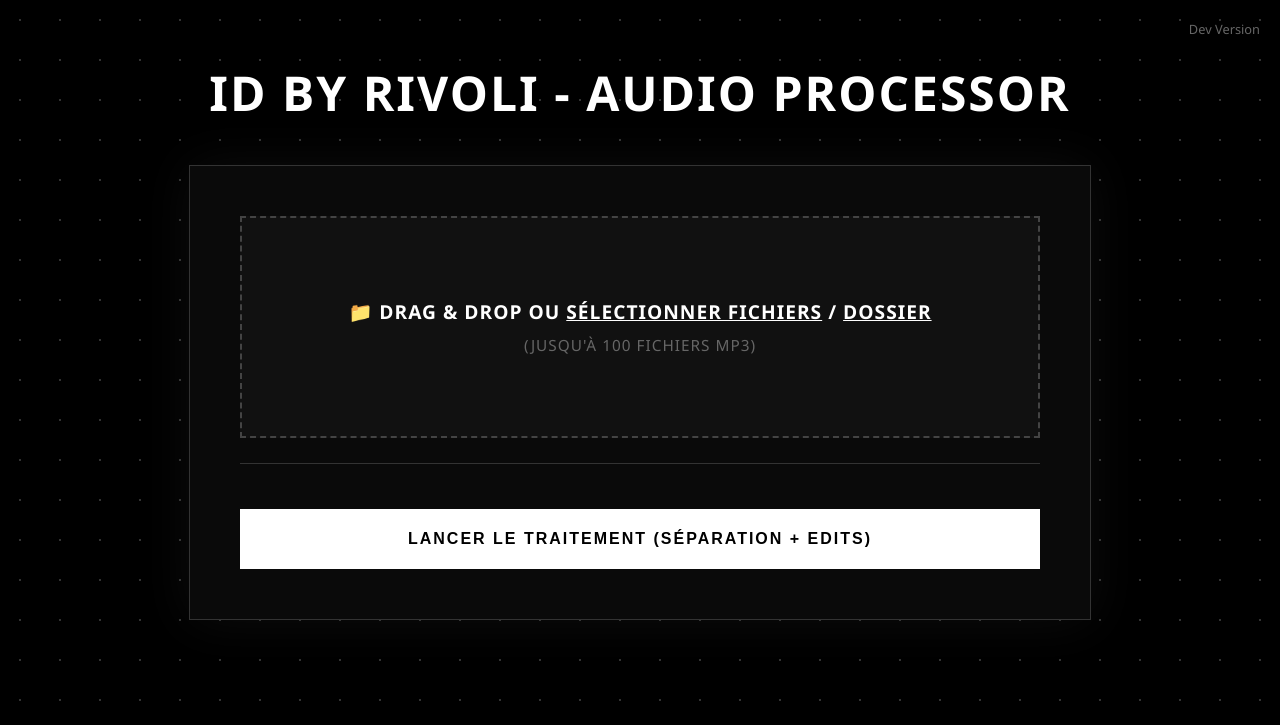
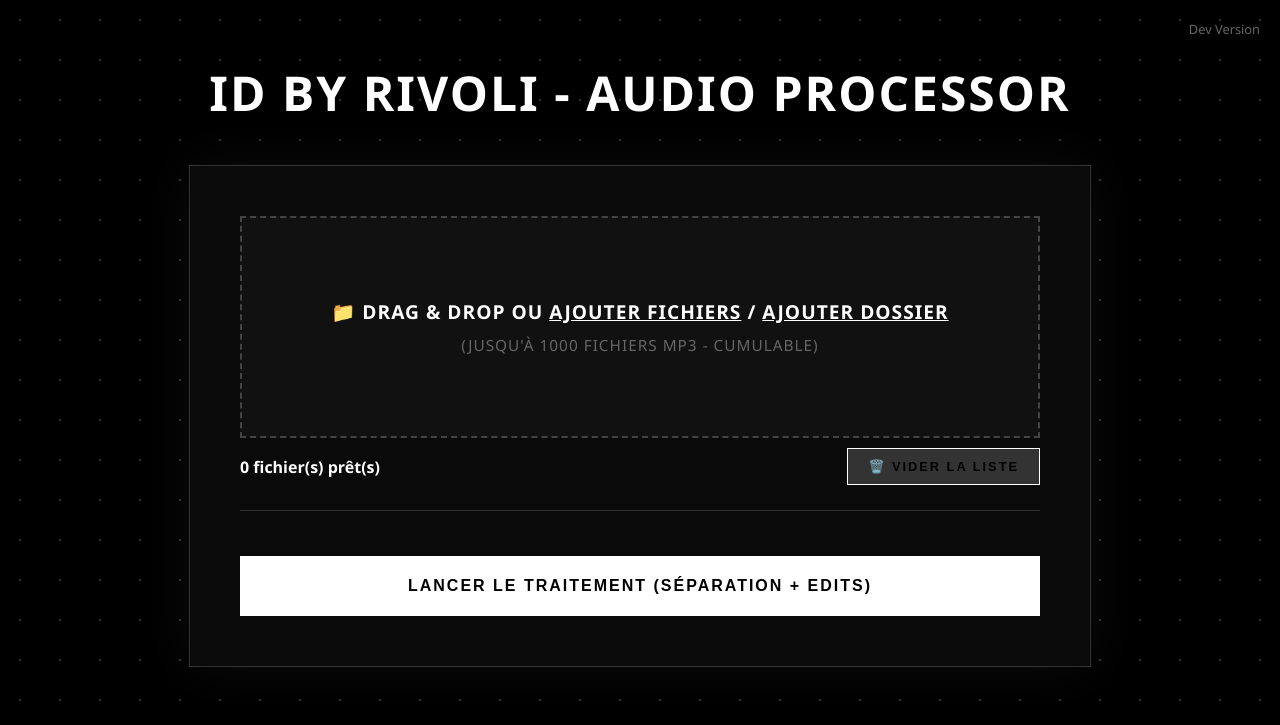
Before and after one commit to EytanTeachr/IDByRivoli-separate-audio, a Flask app: page / in a window 1280 px wide. Shown: the top 725 px of the page. Run offline with Flask 3, Linux system fonts and the light colour scheme; some web fonts are replaced.

Commit message:
Allow accumulating files from multiple folder uploads

```diff
--- a/templates/index.html
+++ b/templates/index.html
@@ -283,14 +283,19 @@
             <div class="upload-area" id="dropZone">
                 <label class="file-label">
                     📁 DRAG & DROP ou
-                    <span style="text-decoration: underline; cursor: pointer;" onclick="document.getElementById('fileInput').click()">SÉLECTIONNER FICHIERS</span> /
-                    <span style="text-decoration: underline; cursor: pointer;" onclick="document.getElementById('folderInput').click()">DOSSIER</span>
-                    <span class="file-sublabel">(Jusqu'à 100 fichiers MP3)</span>
+                    <span style="text-decoration: underline; cursor: pointer;" onclick="document.getElementById('fileInput').click()">AJOUTER FICHIERS</span> /
+                    <span style="text-decoration: underline; cursor: pointer;" onclick="document.getElementById('folderInput').click()">AJOUTER DOSSIER</span>
+                    <span class="file-sublabel">(Jusqu'à 1000 fichiers MP3 - Cumulable)</span>
                 </label>
                 <!-- Standard File Input -->
                 <input type="file" id="fileInput" name="files[]" accept=".mp3" multiple style="display: none;">
                 <!-- Folder Input -->
                 <input type="file" id="folderInput" name="files[]" webkitdirectory directory multiple style="display: none;">
+            </div>
+
+            <div style="display: flex; justify-content: space-between; align-items: center; margin-top: 10px;">
+                <div id="fileCount" style="font-weight: bold; color: #fff;">0 fichier(s) prêt(s)</div>
+                <button type="button" onclick="clearFiles()" style="width: auto; padding: 10px 20px; margin: 0; background-color: #333; font-size: 0.8em;">🗑️ Vider la liste</button>
             </div>
 
             <div id="fileList"></div>
@@ -333,24 +338,41 @@
         });
 
         function handleNewFiles(files) {
-            // Filter for MP3s and avoid duplicates if needed, or just replace
-            // Replacing current selection for simplicity and clarity
-            selectedFiles = files.filter(f => f.name.toLowerCase().endsWith('.mp3'));
+            // Filter for MP3s
+            const newMp3s = files.filter(f => f.name.toLowerCase().endsWith('.mp3'));
+
+            // Add to existing list, avoiding duplicates (by name + size to be safe)
+            let addedCount = 0;
+            newMp3s.forEach(newFile => {
+                const exists = selectedFiles.some(existing =>
+                    existing.name === newFile.name && existing.size === newFile.size
+                );
+                if (!exists) {
+                    selectedFiles.push(newFile);
+                    addedCount++;
+                }
+            });
+
             updateFileList();
+        }
+
+        function clearFiles() {
+            selectedFiles = [];
+            updateFileList();
+            // Reset inputs to allow selecting same files again if needed
+            document.getElementById('fileInput').value = '';
+            document.getElementById('folderInput').value = '';
         }
 
         function updateFileList() {
             const list = document.getElementById('fileList');
+            const countLabel = document.getElementById('fileCount');
+
             list.innerHTML = '';
+            countLabel.textContent = `${selectedFiles.length} fichier(s) prêt(s)`;
 
             if (selectedFiles.length > 0) {
-                const count = document.createElement('div');
-                count.style.fontWeight = 'bold';
-                count.style.marginBottom = '10px';
-                count.textContent = `${selectedFiles.length} fichier(s) MP3 sélectionné(s)`;
-                list.appendChild(count);
-
-                // List individual files (limit to first 50 to avoid freezing UI if 1000s)
+                // List individual files (limit to first 50)
                 const limit = 50;
                 for(let i=0; i<Math.min(selectedFiles.length, limit); i++) {
                     const item = document.createElement('div');
@@ -363,6 +385,12 @@
                     more.textContent = `...et ${selectedFiles.length - limit} autres.`;
                     list.appendChild(more);
                 }
+            } else {
+                const empty = document.createElement('div');
+                empty.style.color = '#666';
+                empty.style.fontStyle = 'italic';
+                empty.textContent = 'Aucun fichier dans la liste.';
+                list.appendChild(empty);
             }
         }
 
```
